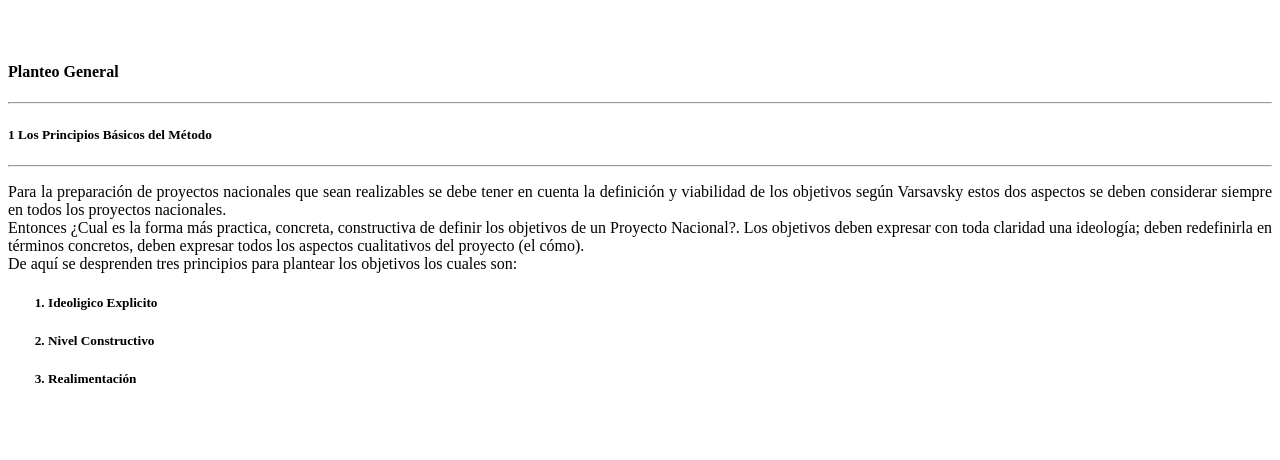
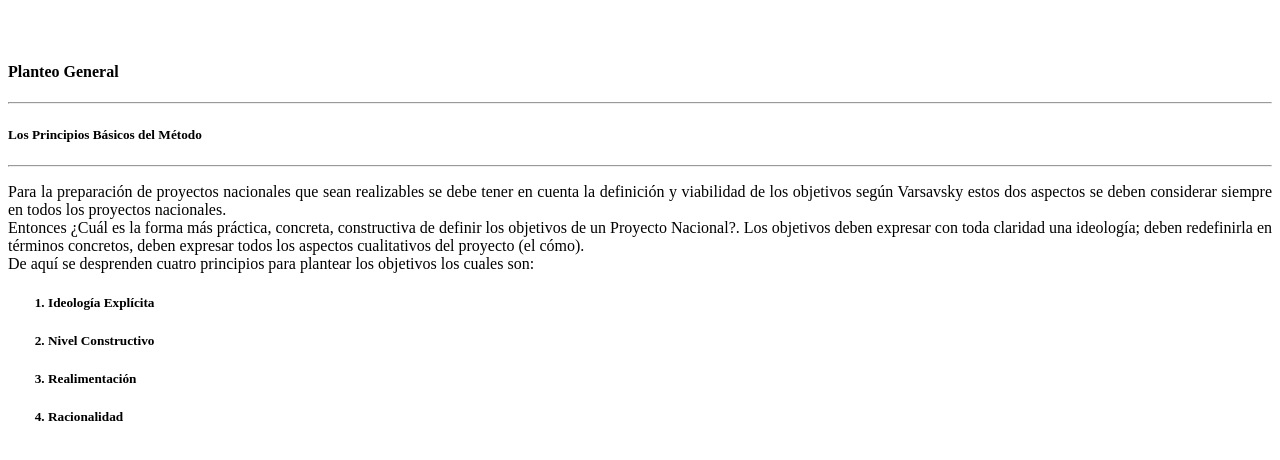
Before and after one commit to Comunidad-Tecnologia/seminario_proyectos_nacionales, a plain HTML site: page contenido/2_cap1/index.html in a window 1280 px wide. Drawn offline with Linux system fonts and the light colour scheme.

Commit message:
Modificada introduccion, principios basicos del metodo

```diff
--- a/contenido/2_cap1/index.html
+++ b/contenido/2_cap1/index.html
@@ -2,20 +2,21 @@
         <h4>Planteo General</h4>
         <hr/>
         <div class="left-align">
-            <h5> 1 Los Principios Básicos del Método </h5>
+            <h5> Los Principios Básicos del Método </h5>
         </div>
         <hr/>
         <p align="justify" class="parrafos">
             Para la preparación de proyectos nacionales que sean realizables se debe tener en cuenta la definición y viabilidad de los objetivos según Varsavsky estos dos aspectos se deben considerar siempre en todos los proyectos nacionales.
             <br>
-            Entonces ¿Cual es la forma más practica, concreta, constructiva de definir los objetivos de un Proyecto Nacional?. Los objetivos deben expresar con toda claridad una ideología; deben redefinirla en términos concretos, deben expresar todos los aspectos cualitativos del proyecto (el cómo).
+            Entonces ¿Cuál es la forma más práctica, concreta, constructiva de definir los objetivos de un Proyecto Nacional?. Los objetivos deben expresar con toda claridad una ideología; deben redefinirla en términos concretos, deben expresar todos los aspectos cualitativos del proyecto (el cómo).
             <br>
-            De aquí se desprenden tres principios para plantear los objetivos los cuales son:
+            De aquí se desprenden cuatro principios para plantear los objetivos los cuales son:
             <div class="left-align">
                 <ol>
-                    <h5><li>Ideoligico Explicito</li></h5>
+                    <h5><li>Ideología Explícita</li></h5>
                     <h5><li>Nivel Constructivo</li></h5>
-                    <h5><li>Realimentación </li></h5>
+                    <h5><li>Realimentación</li></h5>
+                    <h5><li>Racionalidad</li></h5>
                 </ol>
             </div>
         </p>
```
Also changed, not shown: contenido/1_introduccion/index.html (+1 -1 lines), contenido/2_cap1/planteo_general_continuacion.html (+1 -1 lines).
